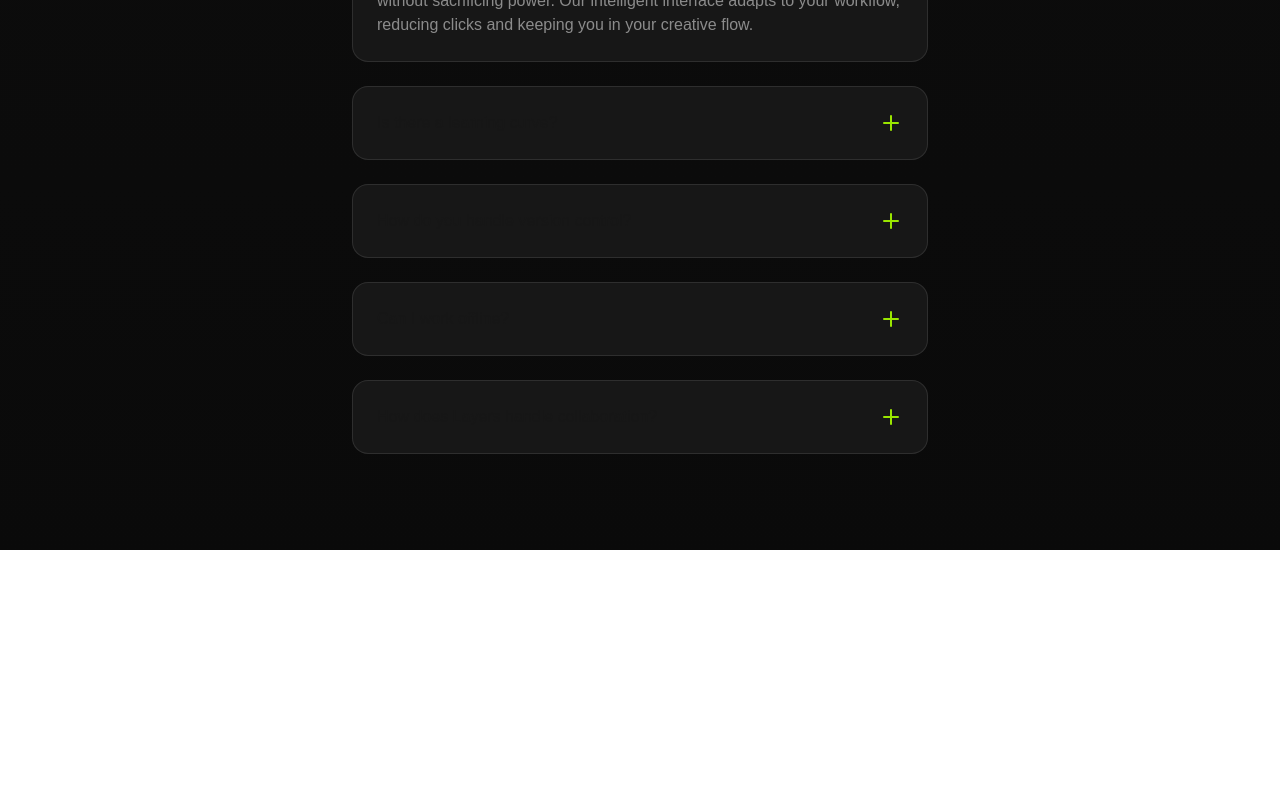
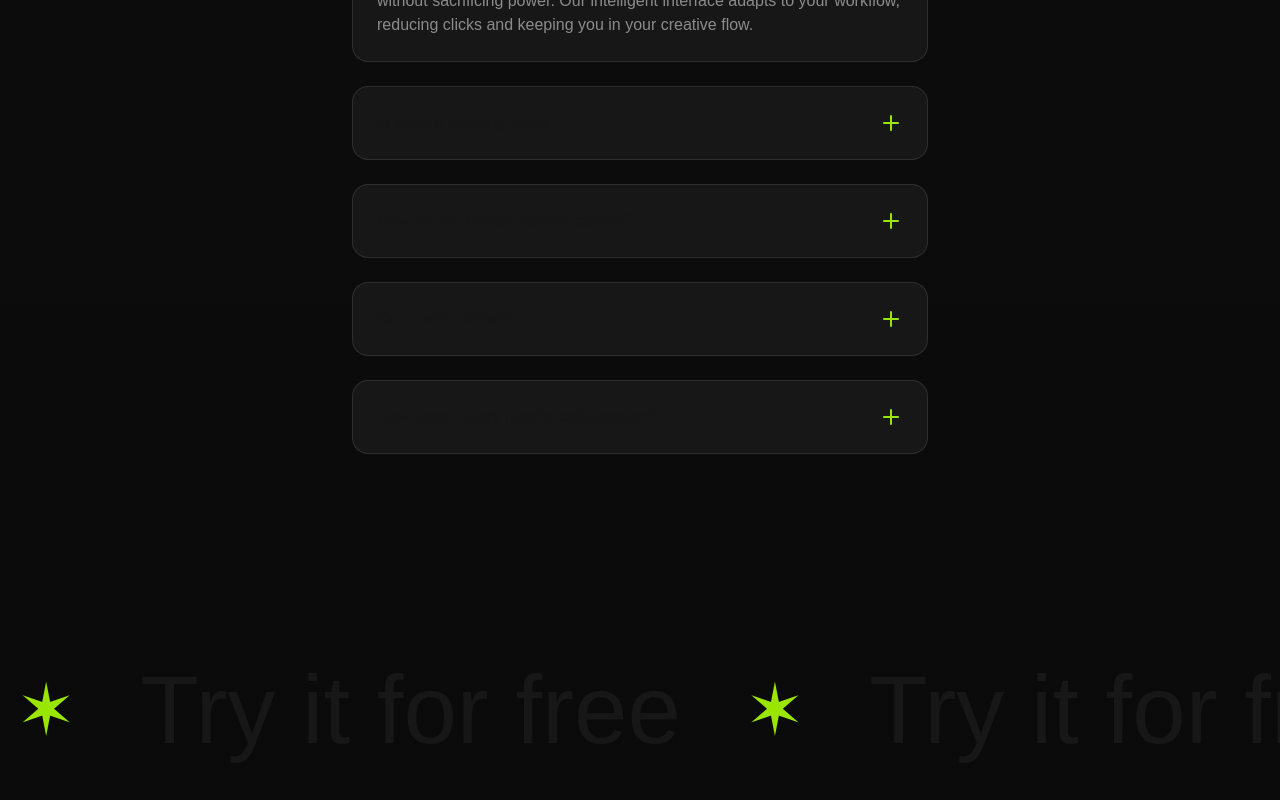
Before and after one commit to MakCoder-2004/Next.JS-Landing-Page, a Next.js app: page / in a window 1280 px wide. Shown: the part 4310-5110 px from the top of the page. Before the commit the page ends 4860 px from the top, so only its background shows below. Built offline with nearby package versions, Linux system fonts and the light colour scheme.

Commit message:
Call To Action Section is finished

```diff
--- a/src/app/page.tsx
+++ b/src/app/page.tsx
@@ -5,6 +5,7 @@
 import Features from "@/sections/Features";
 import Integrations from "@/sections/Integrations";
 import Faqs from "@/sections/Faqs";
+import CallToAction from "@/sections/CallToAction";
 
 
 export default function Home() {
@@ -17,6 +18,7 @@
       <Features/>
       <Integrations/>
       <Faqs/>
+      <CallToAction/>
     </div>
   );
 }
--- a/src/sections/CallToAction.tsx
+++ b/src/sections/CallToAction.tsx
@@ -1,3 +1,16 @@
 export default function CallToAction() {
-    return <div>Call To Action</div>;
+  return (
+    <section className="py-24">
+      <div className="overflow-x-clip p-4 flex">
+        <div className=" flex flex-none gap-16 text-7xl md:text-8xl font-meduim">
+          {Array.from({ length: 10 }).map((_, i) => (
+            <div key={i} className="flex gap-16 items-center">
+              <span className="text-lime-400 text-7xl">&#10038;</span>
+              <span>Try it for free</span>
+            </div>
+          ))}
+        </div>
+      </div>
+    </section>
+  );
 }
```
